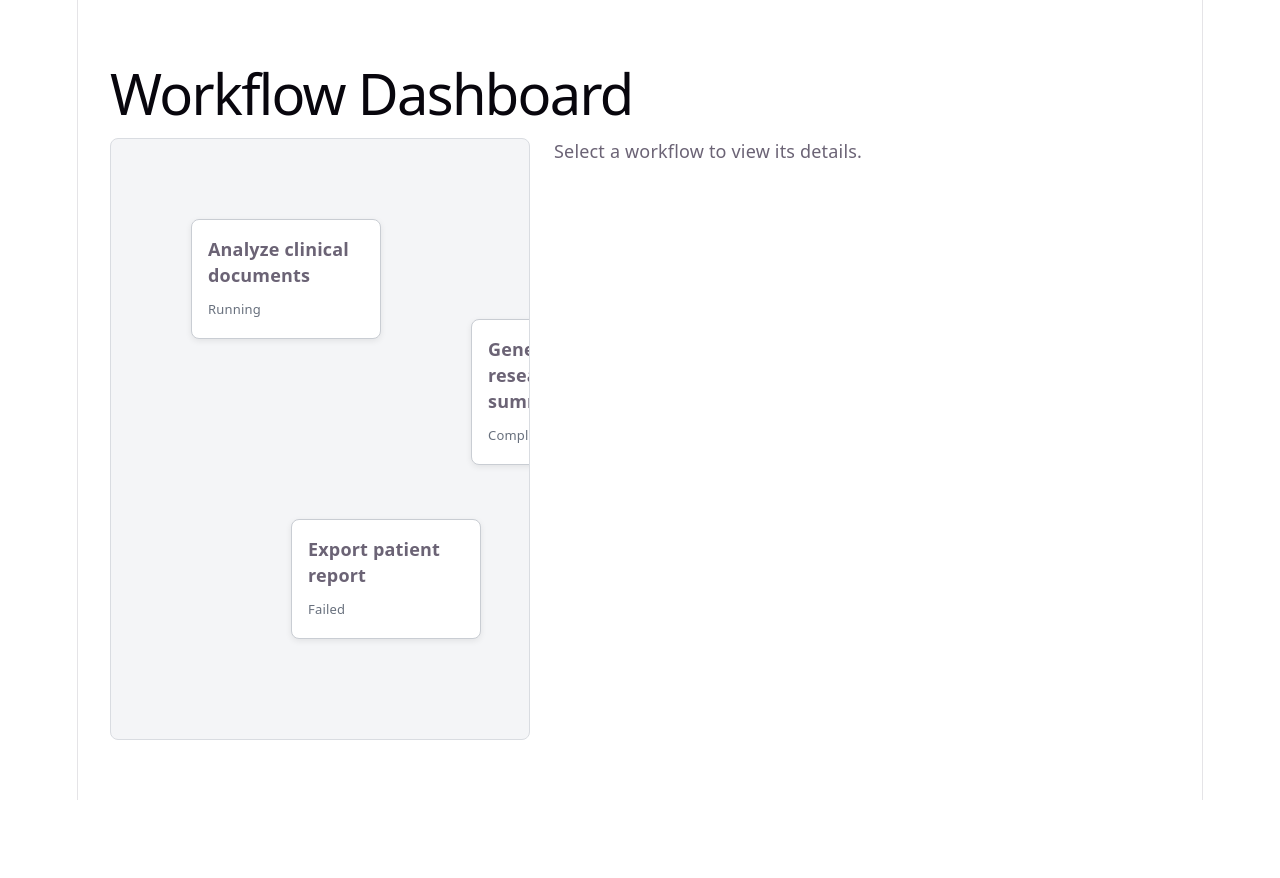
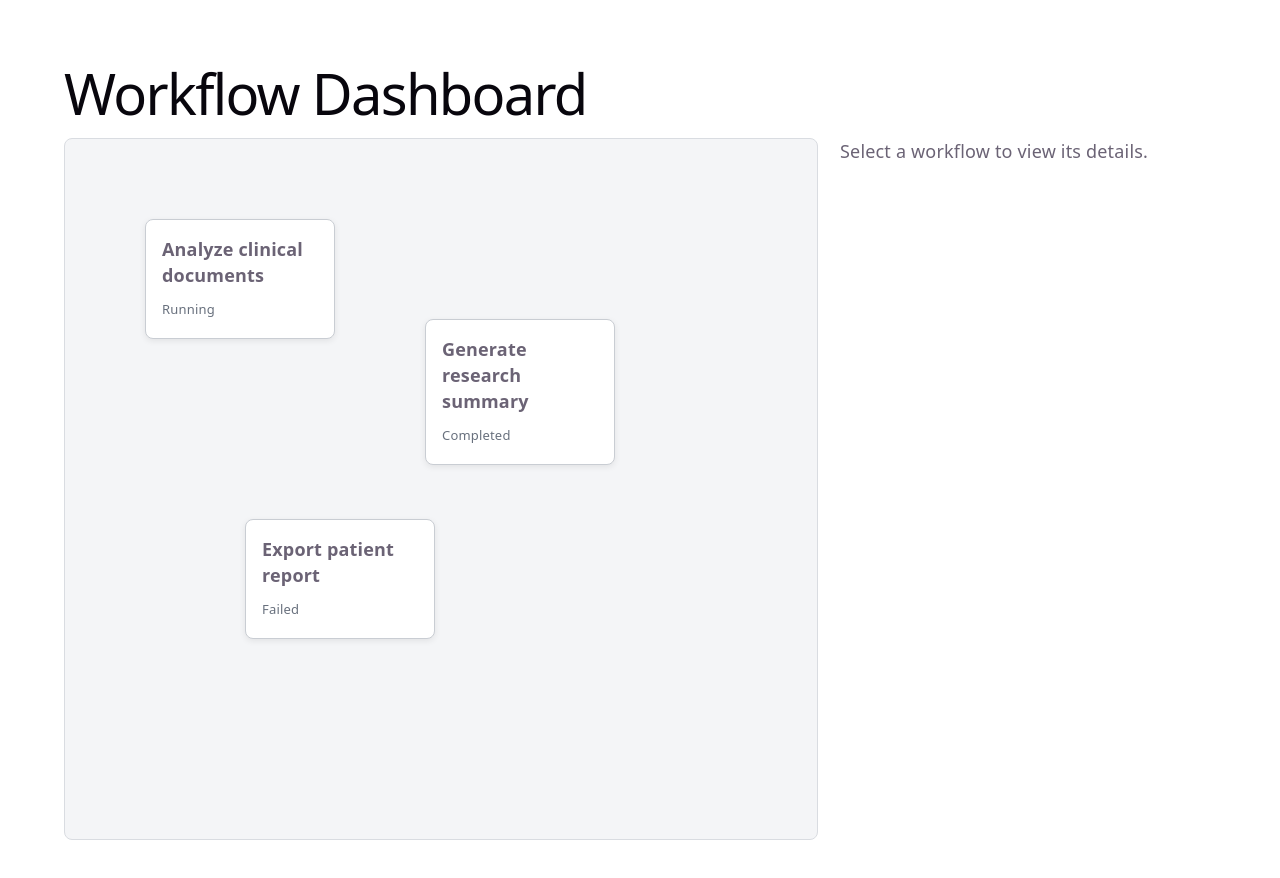
Before and after one commit to justin-tsai/workflow-mockup, a React (Vite) app: page / in a window 1280 px wide. Shown: the top 878 px of the page. Before the commit the page ends 800 px from the top, so only its background shows below. Built offline with nearby package versions, Linux system fonts and the light colour scheme.

Commit message:
Fix styling

```diff
--- a/src/App.css
+++ b/src/App.css
@@ -185,7 +185,8 @@
 
 .workflow-canvas {
   position: relative;
-  min-height: 600px;
+  width: 100%;
+  min-height: 700px;
   overflow: hidden;
   background-color: #f4f5f7;
   border: 1px solid #d9dce1;
--- a/src/index.css
+++ b/src/index.css
@@ -51,11 +51,9 @@
 }
 
 #root {
-  width: 1126px;
-  max-width: 100%;
+  width: 100%;
+  max-width: none;
   margin: 0 auto;
-  text-align: center;
-  border-inline: 1px solid var(--border);
   min-height: 100svh;
   display: flex;
   flex-direction: column;
@@ -116,18 +114,14 @@ code {
 
 main {
   width: 100%;
-  padding: 48px 32px;
+  padding: 48px clamp(24px, 5vw, 80px);
   box-sizing: border-box;
   text-align: left;
-
-  @media (max-width: 1024px) {
-    padding: 32px 20px;
-  }
 }
 
 .dashboard {
   display: grid;
-  grid-template-columns: minmax(280px, 420px) minmax(0, 1fr);
+  grid-template-columns: minmax(0, 2fr) minmax(320px, 1fr);
   gap: 24px;
   align-items: start;
 
```
